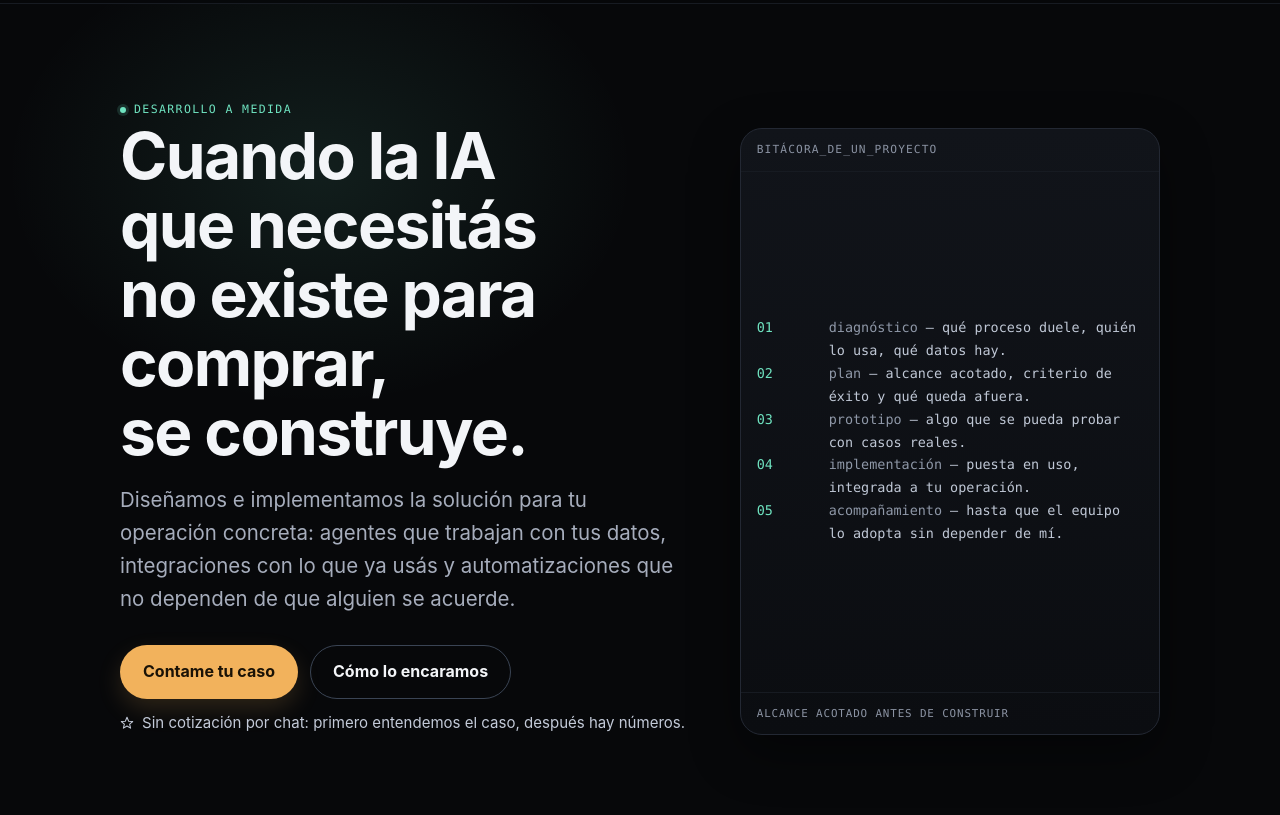
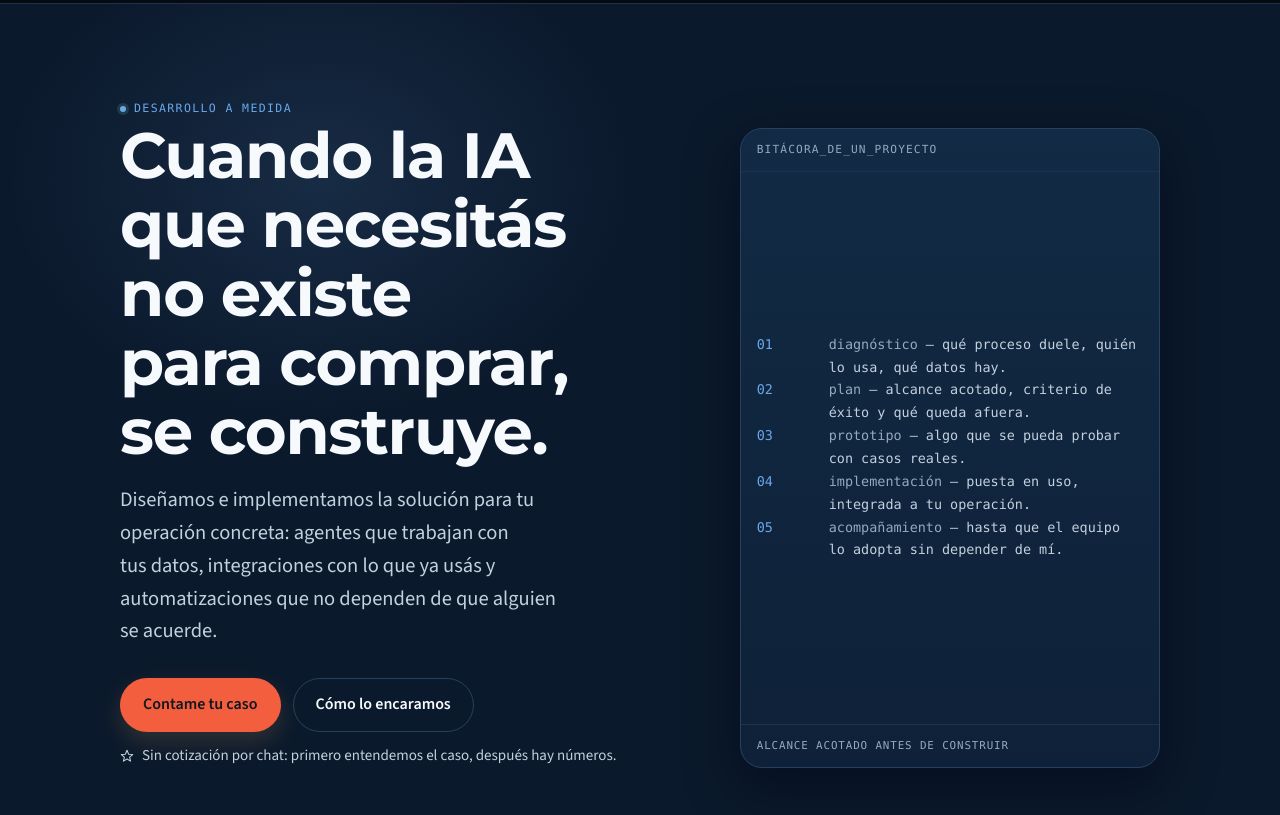
Before and after one commit to lucasbneuman/ads-landings, a plain HTML site: page desarrollo/index.html in a window 1280 px wide. Shown: the part 55-870 px from the top of the page. Drawn offline with Linux system fonts and the light colour scheme.

Commit message:
marca: paleta y tipografias de lucasbenites.com, fuentes autoalojadas

```diff
--- a/desarrollo/index.html
+++ b/desarrollo/index.html
@@ -11,15 +11,17 @@
 <meta property="og:description" content="Cuando la IA que necesitás no existe para comprar, se construye.">
 <meta property="og:url" content="https://promo.lucasbenites.com/desarrollo/">
 <link rel="icon" href="../assets/favicon.svg" type="image/svg+xml">
+<link rel="preload" href="../assets/fonts/montserrat-700-latin.woff2" as="font" type="font/woff2" crossorigin>
+<link rel="preload" href="../assets/fonts/source-sans-3-400-latin.woff2" as="font" type="font/woff2" crossorigin>
 <link rel="stylesheet" href="../shared/tokens.css">
 <link rel="stylesheet" href="../shared/base.css">
 <link rel="stylesheet" href="../shared/landing.css">
 <style>
   /* Panel específico: bitácora de construcción */
-  .log { font-family: var(--font-mono); font-size: 0.84rem; line-height: 1.7; color: #c0c8d6; }
+  .log { font-family: var(--font-mono); font-size: 0.84rem; line-height: 1.7; color: var(--muted); }
   .log div { display: grid; grid-template-columns: 62px 1fr; gap: 10px; }
   .log b { color: var(--cold); font-weight: 500; }
-  .log em { color: #8f98a8; font-style: normal; }
+  .log em { color: var(--dim); font-style: normal; }
 </style>
 </head>
 <body data-product="media">
--- a/shared/base.css
+++ b/shared/base.css
@@ -33,8 +33,9 @@ a:hover { color: var(--ink); }
 }
 
 h1, h2, h3 {
+  font-family: var(--font-display);
   line-height: 1.08;
-  letter-spacing: -0.025em;
+  letter-spacing: -0.02em;
   text-wrap: balance;
   font-weight: 700;
 }
@@ -101,14 +102,14 @@ p { text-wrap: pretty; }
 .btn-ghost {
   --btn-bg: transparent;
   --btn-ink: var(--ink);
-  border-color: #3a4454;
+  border-color: var(--line);
   box-shadow: none;
 }
-.btn-ghost:hover { background: var(--surface-2); color: var(--ink); border-color: #3c4757; }
+.btn-ghost:hover { background: var(--surface-2); color: var(--ink); border-color: var(--cold-soft); }
 
 .btn-note {
   font-size: 0.94rem;
-  color: #c3cad8;
+  color: var(--muted);
   display: flex;
   align-items: center;
   gap: 8px;
--- a/shared/landing.css
+++ b/shared/landing.css
@@ -12,7 +12,8 @@
 }
 .brand {
   display: inline-flex; align-items: baseline; gap: 10px;
-  color: var(--ink); text-decoration: none; font-weight: 650; letter-spacing: -0.01em;
+  font-family: var(--font-display);
+  color: var(--ink); text-decoration: none; font-weight: 600; letter-spacing: -0.01em;
 }
 .brand small {
   font-family: var(--font-mono); font-size: 0.66rem; color: var(--dim);
@@ -27,7 +28,7 @@
 .hero { position: relative; padding: clamp(44px, 7vw, 92px) 0 var(--section-y); }
 .hero::before {
   content: ""; position: absolute; inset: -20% 40% 40% -10%;
-  background: radial-gradient(closest-side, rgba(111, 227, 192, 0.1), transparent 70%);
+  background: radial-gradient(closest-side, rgba(106, 168, 234, 0.13), transparent 70%);
   pointer-events: none;
 }
 .hero-grid {
@@ -132,7 +133,7 @@
   display: grid; gap: 22px; padding: clamp(26px, 4vw, 44px);
   border: 1px solid var(--line); border-radius: var(--radius-lg);
   background:
-    radial-gradient(120% 140% at 100% 0%, rgba(242, 178, 92, 0.07), transparent 60%),
+    radial-gradient(120% 140% at 100% 0%, rgba(243, 94, 62, 0.09), transparent 60%),
     linear-gradient(180deg, var(--surface), var(--bg-elev));
 }
 .close-box h2 { font-size: var(--fs-h2); max-width: 26ch; }
@@ -146,7 +147,7 @@
   background: var(--bg-elev); border: 1px solid var(--line); border-radius: var(--radius-sm);
   padding: 12px 14px; min-height: 46px; color: var(--ink);
 }
-.field input::placeholder { color: #5d6675; }
+.field input::placeholder { color: #7d90a6; }
 .field input:focus { outline: none; border-color: var(--cold); box-shadow: var(--focus); }
 .field input[aria-invalid="true"] { border-color: var(--danger); }
 .form-msg { font-size: 0.9rem; color: var(--muted); grid-column: 1 / -1; min-height: 1.2em; }
--- a/shared/tokens.css
+++ b/shared/tokens.css
@@ -1,35 +1,64 @@
 /* ==========================================================================
-   Tokens de marca — BORRADOR PROVISIONAL
-   La paleta final está pendiente de validación visual (LBO-A-13, "Dirección de
-   color"). Estos valores siguen la dirección documentada (base oscura, un acento
-   frío para tecnología/IA, un acento cálido para acción y cercanía) pero NO son
-   tokens aprobados. Cambiar acá y se propagan a las tres landings.
+   Tokens de marca — tomados de lucasbenites.com (tema Kadence, paleta global)
+   Fuente: variables --global-palette1..15 y tipografías del tema.
+     palette1  #1e3e62   palette2  #f35e3e   palette4  #0b192c
+     palette5  #4A5568   palette6  #718096   palette8  #F7FAFC
+   Tipografías del sitio: Montserrat (títulos) y Source Sans Pro (texto).
+   Los tonos derivados (cold/ink sobre fondo oscuro) se ajustaron para pasar AA
+   sobre #0b192c: coral 5.45:1, azul claro 7.06:1, texto 16.84:1.
    ========================================================================== */
 
+/* --- Tipografías autoalojadas (subset latin, incluye acentos del español) --- */
+@font-face {
+  font-family: "Montserrat";
+  src: url("../assets/fonts/montserrat-600-latin.woff2") format("woff2");
+  font-weight: 600; font-style: normal; font-display: swap;
+  unicode-range: U+0000-00FF, U+0131, U+0152-0153, U+02BB-02BC, U+02C6, U+02DA, U+02DC, U+2000-206F, U+2074, U+20AC, U+2122, U+2191, U+2193, U+2212, U+2215, U+FEFF, U+FFFD;
+}
+@font-face {
+  font-family: "Montserrat";
+  src: url("../assets/fonts/montserrat-700-latin.woff2") format("woff2");
+  font-weight: 700; font-style: normal; font-display: swap;
+  unicode-range: U+0000-00FF, U+0131, U+0152-0153, U+02BB-02BC, U+02C6, U+02DA, U+02DC, U+2000-206F, U+2074, U+20AC, U+2122, U+2191, U+2193, U+2212, U+2215, U+FEFF, U+FFFD;
+}
+@font-face {
+  font-family: "Source Sans 3";
+  src: url("../assets/fonts/source-sans-3-400-latin.woff2") format("woff2");
+  font-weight: 400; font-style: normal; font-display: swap;
+  unicode-range: U+0000-00FF, U+0131, U+0152-0153, U+02BB-02BC, U+02C6, U+02DA, U+02DC, U+2000-206F, U+2074, U+20AC, U+2122, U+2191, U+2193, U+2212, U+2215, U+FEFF, U+FFFD;
+}
+@font-face {
+  font-family: "Source Sans 3";
+  src: url("../assets/fonts/source-sans-3-600-latin.woff2") format("woff2");
+  font-weight: 600; font-style: normal; font-display: swap;
+  unicode-range: U+0000-00FF, U+0131, U+0152-0153, U+02BB-02BC, U+02C6, U+02DA, U+02DC, U+2000-206F, U+2074, U+20AC, U+2122, U+2191, U+2193, U+2212, U+2215, U+FEFF, U+FFFD;
+}
+
 :root {
-  /* Superficies */
-  --bg: #07080a;
-  --bg-elev: #0b0d11;
-  --surface: #11141a;
-  --surface-2: #161a22;
-  --line: #232833;
-  --line-soft: #171b22;
+  /* Superficies (derivadas de palette4 y palette1) */
+  --bg: #0b192c;
+  --bg-elev: #0e2138;
+  --surface: #122a44;
+  --surface-2: #16324f;
+  --line: #24425f;
+  --line-soft: #1a3350;
 
-  /* Texto */
-  --ink: #f3f5f8;
-  --muted: #a6adbc;
-  --dim: #8b93a3;
+  /* Texto (palette8 y derivados con contraste AA medido) */
+  --ink: #f7fafc;
+  --muted: #c3d0dd;
+  --dim: #96a9be;
 
   /* Acentos */
-  --cold: #6fe3c0;          /* tecnología, IA, sistema */
-  --cold-soft: #21453d;
-  --warm: #f2b25c;          /* acción, cercanía, CTA */
-  --warm-hover: #ffc678;
-  --warm-ink: #1a1206;
+  --cold: #6aa8ea;          /* tecnología/IA: tinte claro de palette12 #1159af */
+  --cold-soft: #1c3f66;
+  --warm: #f35e3e;          /* acción/CTA: palette2 del sitio */
+  --warm-hover: #ff7455;
+  --warm-ink: #12181f;
   --danger: #ff8a7a;
 
   /* Tipografía */
-  --font-sans: "Inter", ui-sans-serif, system-ui, -apple-system, "Segoe UI", Roboto, "Helvetica Neue", Arial, sans-serif;
+  --font-sans: "Source Sans 3", "Source Sans Pro", ui-sans-serif, system-ui, -apple-system, "Segoe UI", Roboto, "Helvetica Neue", Arial, sans-serif;
+  --font-display: "Montserrat", ui-sans-serif, system-ui, -apple-system, "Segoe UI", Roboto, "Helvetica Neue", Arial, sans-serif;
   --font-mono: ui-monospace, SFMono-Regular, "SF Mono", Menlo, Consolas, "Liberation Mono", monospace;
 
   --fs-eyebrow: 0.72rem;
@@ -48,6 +77,6 @@
   --radius-lg: 22px;
 
   /* Sombras y foco */
-  --shadow: 0 18px 50px rgba(0, 0, 0, 0.42);
-  --focus: 0 0 0 3px rgba(111, 227, 192, 0.45);
+  --shadow: 0 18px 50px rgba(2, 8, 20, 0.55);
+  --focus: 0 0 0 3px rgba(106, 168, 234, 0.55);
 }
```
Also changed, not shown: consultoria/index.html (+2 -0 lines), taller/index.html (+2 -0 lines), assets/fonts/montserrat-600-latin.woff2 (added), assets/fonts/montserrat-700-latin.woff2 (added), assets/fonts/source-sans-3-400-latin.woff2 (added), assets/fonts/source-sans-3-600-latin.woff2 (added), 1 other file.
